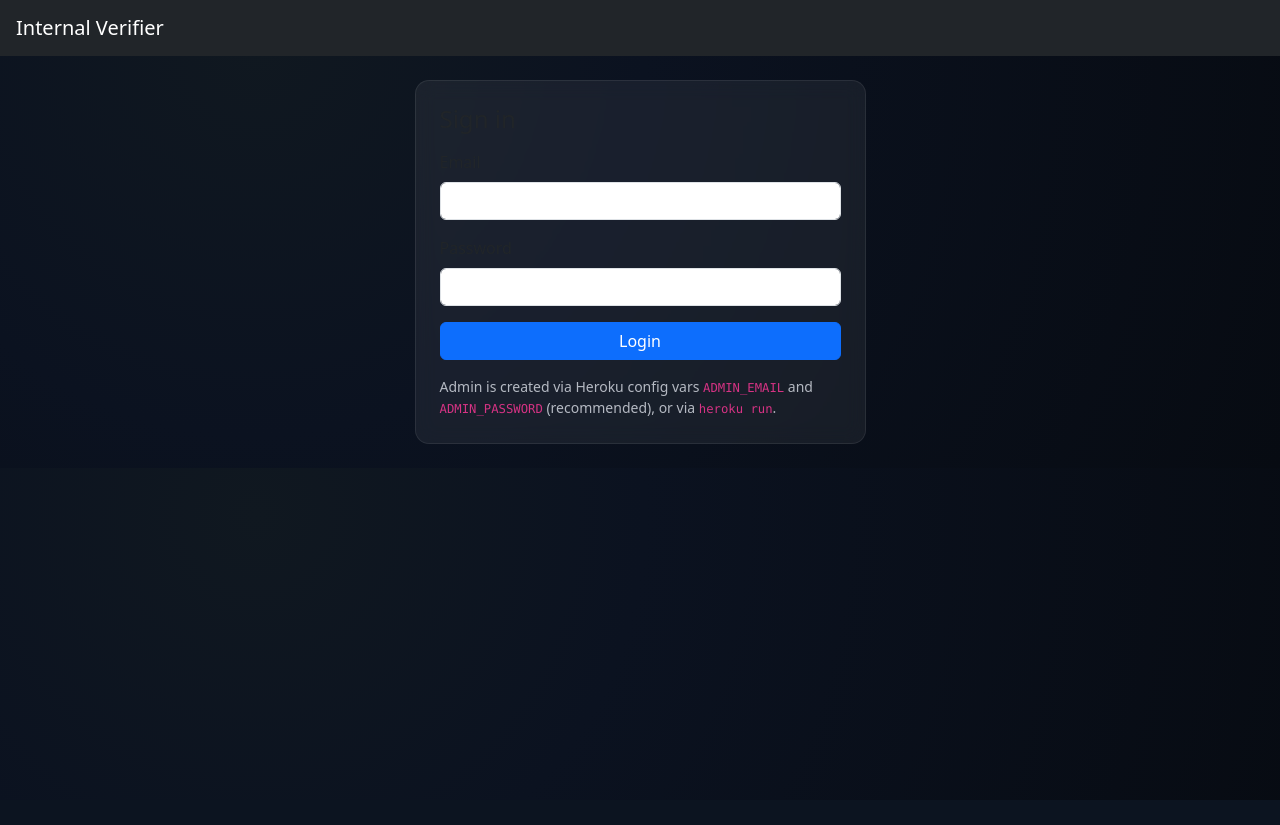
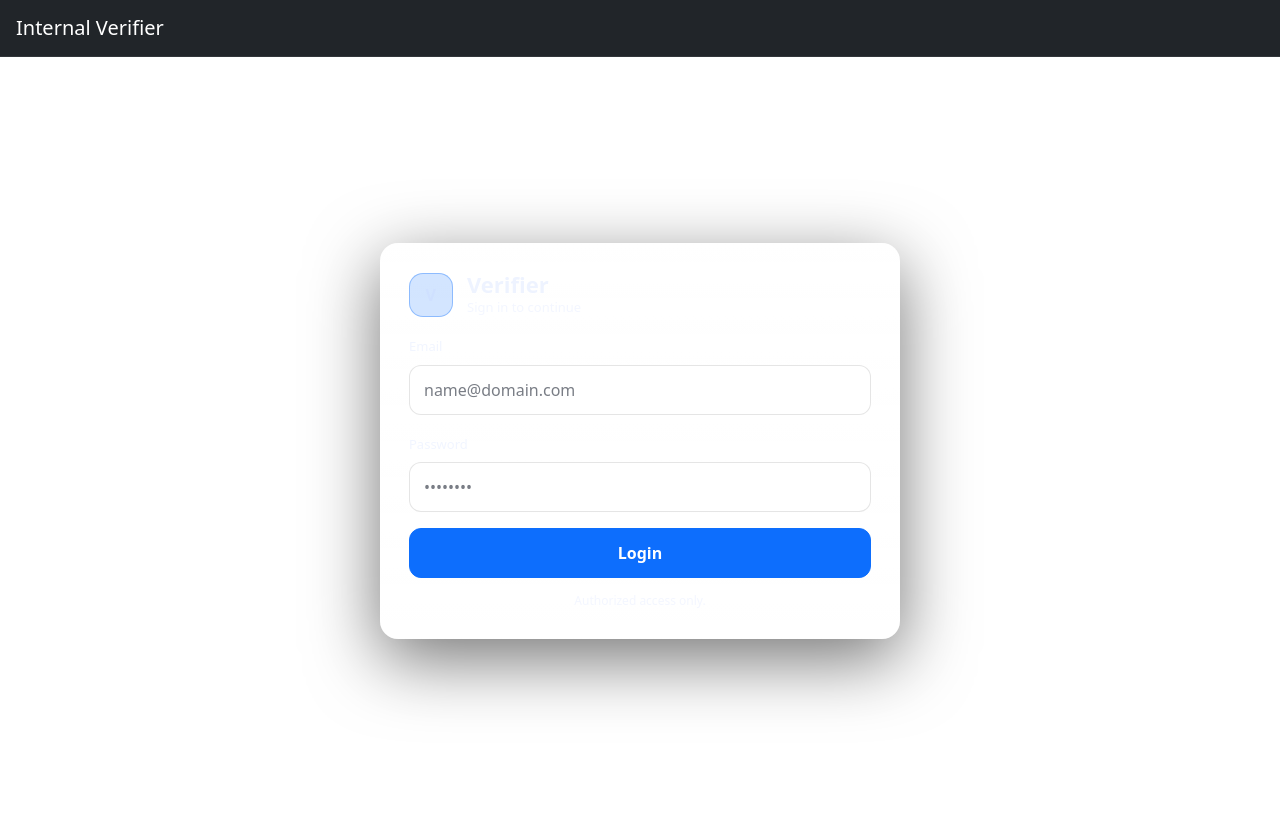
Before and after one commit to ymuller123432/verifier, a Flask app: page /login in a window 1280 px wide. Before the commit the page ends 800 px from the top, so only its background shows below. Run offline with Flask 3, Linux system fonts and the light colour scheme.

Commit message:
Premium login UI + remove admin text

```diff
--- a/static/app.css
+++ b/static/app.css
@@ -1,12 +1,109 @@
-.bg-soft {
-  background: radial-gradient(circle at 20% 10%, #101820 0%, #0b1220 35%, #070b12 100%);
-  color: #e9eef6;
+:root{
+  --bg1:#070b12;
+  --bg2:#0b1220;
+  --card: rgba(255,255,255,.08);
+  --card2: rgba(255,255,255,.12);
+  --stroke: rgba(255,255,255,.14);
+  --text: #eef3ff;
+  --muted: rgba(238,243,255,.72);
 }
-.card {
-  border: 1px solid rgba(255,255,255,.08);
+
+body{
+  background: radial-gradient(900px 600px at 20% 10%, #14233a 0%, var(--bg2) 35%, var(--bg1) 100%);
+  color: var(--text);
+}
+
+.bg-soft{ background: transparent; }
+
+.navbar{
+  border-bottom: 1px solid rgba(255,255,255,.08);
+}
+
+.card{
+  border: 1px solid rgba(255,255,255,.10);
   background: rgba(255,255,255,.06);
-  backdrop-filter: blur(10px);
+  backdrop-filter: blur(12px);
+  border-radius: 16px;
+}
+
+.table{ color: var(--text); }
+.text-secondary{ color: var(--muted) !important; }
+
+/* ---------- Auth Page ---------- */
+.auth-wrap{
+  min-height: calc(100vh - 80px);
+  display: grid;
+  place-items: center;
+  padding: 24px 12px;
+}
+
+.auth-card{
+  width: 100%;
+  max-width: 520px;
+  border-radius: 18px;
+  border: 1px solid var(--stroke);
+  background: linear-gradient(180deg, var(--card2), var(--card));
+  box-shadow: 0 20px 70px rgba(0,0,0,.55);
+  padding: 28px;
+}
+
+.auth-brand{
+  display: flex;
+  gap: 14px;
+  align-items: center;
+}
+
+.auth-logo{
+  width: 44px;
+  height: 44px;
   border-radius: 14px;
+  display: grid;
+  place-items: center;
+  background: rgba(13,110,253,.18);
+  border: 1px solid rgba(13,110,253,.35);
+  color: #cfe0ff;
+  font-weight: 800;
+  letter-spacing: .5px;
 }
-.table { color: #e9eef6; }
-.text-secondary { color: rgba(233,238,246,.75) !important; }
+
+.auth-title{
+  font-size: 22px;
+  font-weight: 800;
+  line-height: 1.1;
+}
+
+.auth-subtitle{
+  color: var(--muted);
+  font-size: 13px;
+  margin-top: 2px;
+}
+
+.auth-label{
+  color: rgba(238,243,255,.85);
+  font-size: 13px;
+}
+
+.auth-input{
+  background: rgba(255,255,255,.95) !important;
+  border: 1px solid rgba(0,0,0,.10) !important;
+  border-radius: 12px !important;
+  padding: 12px 14px !important;
+  color: #0b1220 !important;
+}
+
+.auth-input::placeholder{
+  color: rgba(11,18,32,.55);
+}
+
+.auth-btn{
+  border-radius: 12px;
+  padding: 12px 14px;
+  font-weight: 700;
+}
+
+.auth-footnote{
+  margin-top: 14px;
+  font-size: 12px;
+  color: var(--muted);
+  text-align: center;
+}
--- a/templates/login.html
+++ b/templates/login.html
@@ -1,23 +1,31 @@
 {% extends "base.html" %}
 {% block content %}
-<div class="row justify-content-center">
-  <div class="col-md-5">
-    <div class="card p-4">
-      <h4 class="mb-3">Sign in</h4>
-      <form method="post" action="{{ url_for('login_post') }}">
-        <div class="mb-3">
-          <label class="form-label">Email</label>
-          <input class="form-control" name="email" type="email" required>
-        </div>
-        <div class="mb-3">
-          <label class="form-label">Password</label>
-          <input class="form-control" name="password" type="password" required>
-        </div>
-        <button class="btn btn-primary w-100" type="submit">Login</button>
-      </form>
-      <div class="text-secondary small mt-3">
-        Admin is created via Heroku config vars <code>ADMIN_EMAIL</code> and <code>ADMIN_PASSWORD</code> (recommended), or via <code>heroku run</code>.
+<div class="auth-wrap">
+  <div class="auth-card">
+    <div class="auth-brand">
+      <div class="auth-logo">V</div>
+      <div>
+        <div class="auth-title">Verifier</div>
+        <div class="auth-subtitle">Sign in to continue</div>
       </div>
+    </div>
+
+    <form method="post" action="{{ url_for('login_post') }}" class="mt-3">
+      <div class="mb-3">
+        <label class="form-label auth-label">Email</label>
+        <input class="form-control auth-input" name="email" type="email" placeholder="name@domain.com" required>
+      </div>
+
+      <div class="mb-3">
+        <label class="form-label auth-label">Password</label>
+        <input class="form-control auth-input" name="password" type="password" placeholder="••••••••" required>
+      </div>
+
+      <button class="btn btn-primary w-100 auth-btn" type="submit">Login</button>
+    </form>
+
+    <div class="auth-footnote">
+      Authorized access only.
     </div>
   </div>
 </div>
```
